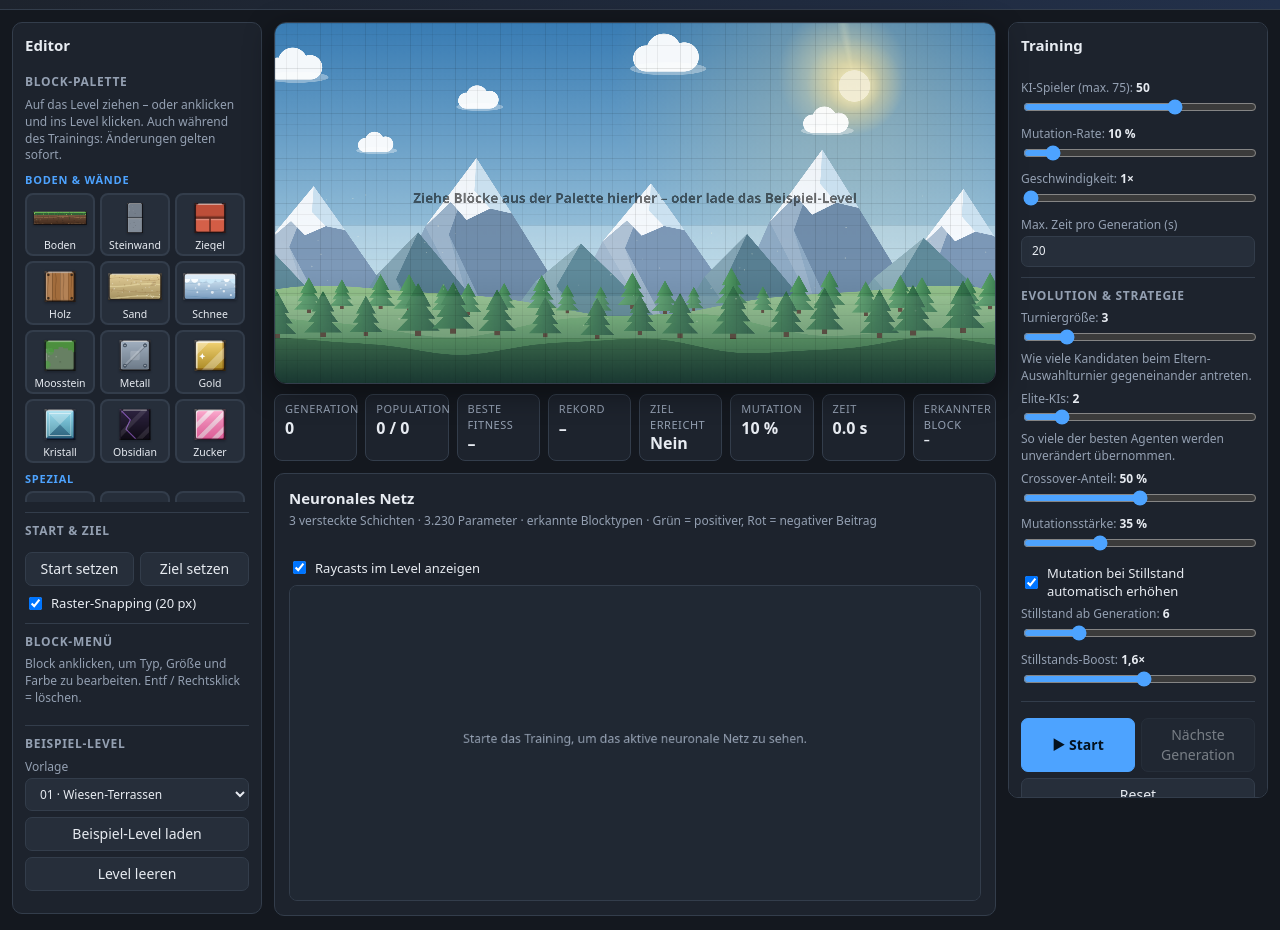
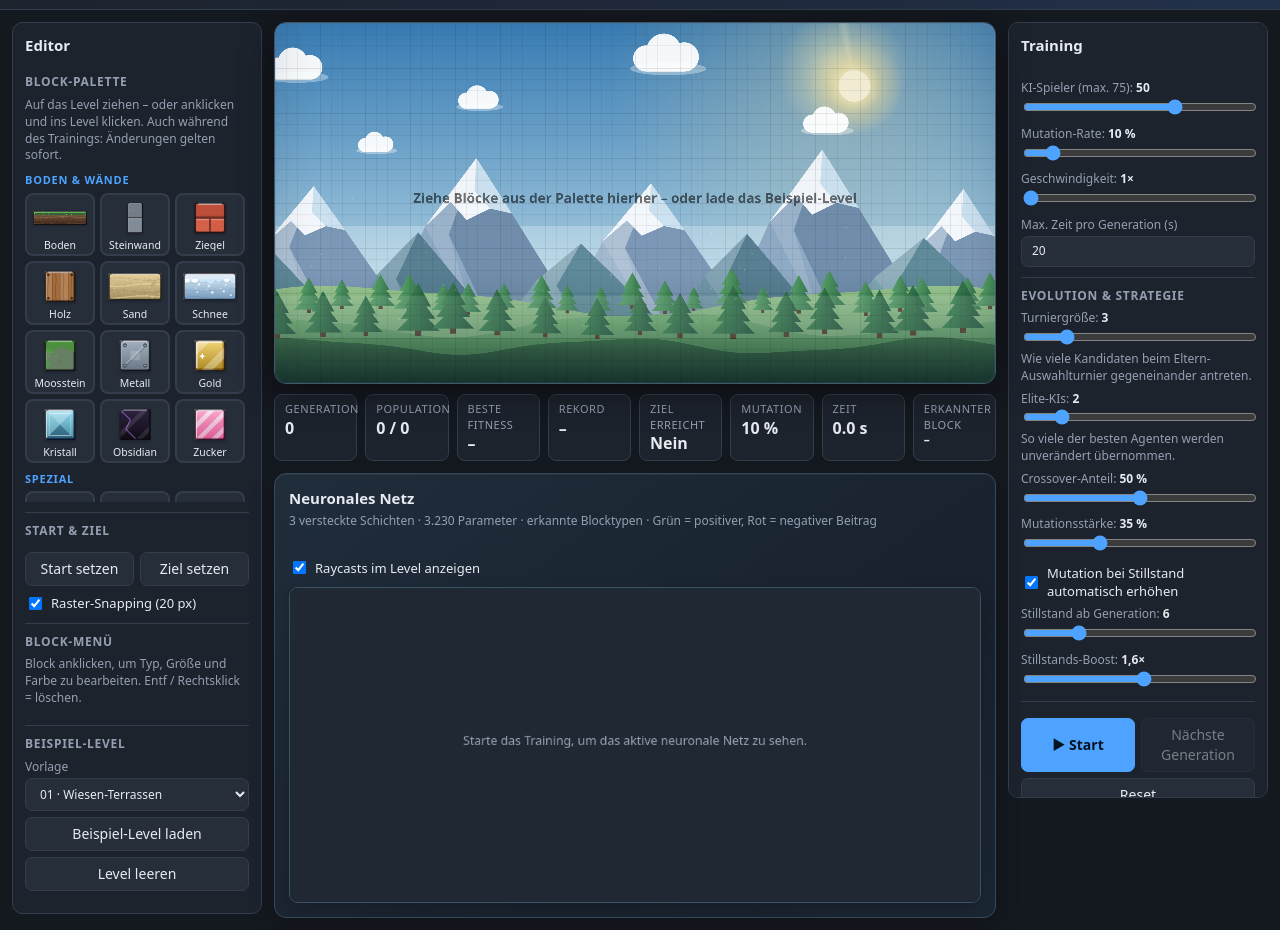
Before and after one commit to Benninator11/Ki-Evo, a website with bundled scripts: page index.html in a window 1280 px wide. Shown: the part 36-966 px from the top of the page. Built offline with nearby package versions, Linux system fonts and the light colour scheme; animation ran at ten frames a second.

Commit message:
Polish game and neural network panels

```diff
--- a/css/style.css
+++ b/css/style.css
@@ -61,7 +61,8 @@ input[type=range] { width: 100%; accent-color: var(--accent); }
 .tile.disabled { opacity: .4; cursor: not-allowed; }
 
 .stage { min-width: 0; position: sticky; top: 12px; }
-.canvas-wrap { position: relative; border: 1px solid var(--line); border-radius: 12px; box-shadow: 0 8px 30px rgba(0,0,0,.45); overflow: hidden; background: #000; line-height: 0; }
+.canvas-wrap { position: relative; border: 1px solid #40576b; border-radius: 12px; box-shadow: 0 10px 34px rgba(0,0,0,.44), inset 0 1px 0 rgba(255,255,255,.08); overflow: hidden; background: #102235; line-height: 0; }
+.canvas-wrap::after { content: ""; position: absolute; inset: 0; border-radius: inherit; pointer-events: none; box-shadow: inset 0 0 0 1px rgba(255,255,255,.045), inset 0 -20px 45px rgba(6,17,27,.12); }
 #game { width: 100%; height: auto; display: block; touch-action: none; }
 .overlay {
   position: absolute; inset: 0; display: flex; align-items: center; justify-content: center;
@@ -98,15 +99,16 @@ input[type=range] { width: 100%; accent-color: var(--accent); }
 .network-panel {
   margin-top: 12px;
   padding: 14px;
-  background: var(--panel);
-  border: 1px solid var(--line);
-  border-radius: 10px;
+  background: linear-gradient(145deg, #202d3b, #18212d 68%, #1b2633);
+  border: 1px solid #34495a;
+  border-radius: 12px;
+  box-shadow: inset 0 1px 0 rgba(255,255,255,.045), 0 8px 24px rgba(0,0,0,.18);
   min-width: 0;
 }
 .network-heading { display: flex; align-items: flex-start; justify-content: space-between; gap: 12px; flex-wrap: wrap; }
 .network-heading h2 { margin: 0; font-size: 15px; }
 .sensor-toggle { margin: 0; white-space: nowrap; }
-#network { display: block; width: 100%; height: auto; margin-top: 8px; border: 1px solid var(--line); border-radius: 8px; background: #202833; }
+#network { display: block; width: 100%; height: auto; margin-top: 10px; border: 1px solid #3b5265; border-radius: 9px; background: #111e2c; box-shadow: inset 0 1px 0 rgba(255,255,255,.04), 0 5px 16px rgba(0,0,0,.16); }
 #levelPreset { width: 100%; margin-top: 3px; }
 #chart { display: block; }
 @media (max-width: 1000px) {
```
